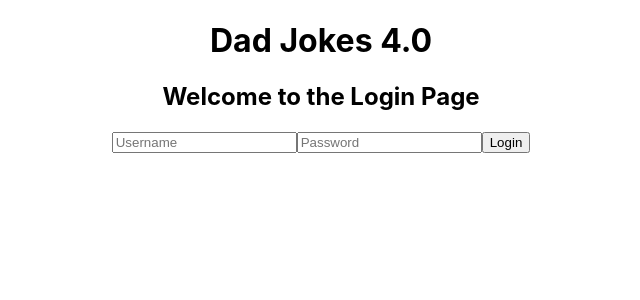
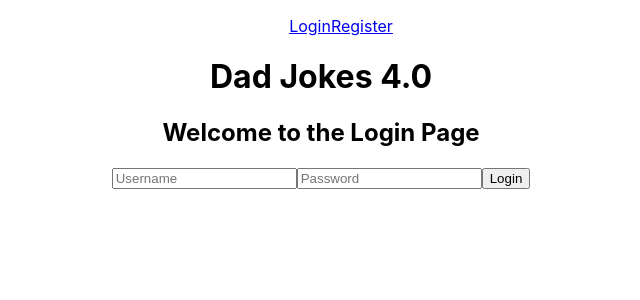
Before and after one commit to Build-Week-Dad-Jokes-4/frontend, a React (Create React App) app: page /login in a window 1280 px wide. Shown: the top 300 px of the page, without its empty margins (319-959 px from the left). Built offline with nearby package versions, Linux system fonts and the light colour scheme.

Commit message:
added Header

```diff
--- a/src/App.js
+++ b/src/App.js
@@ -5,11 +5,13 @@
 import PrivateRoute from './components/PrivateRoute';
 import Dashboard from './components/Dashboard';
 import './App.css';
+import Header from './components/Header';
 
 function App() {
   return (
     <Router>
       <div className="App">
+        <Header />
         <h1>Dad Jokes 4.0</h1>
         <Switch>
           <PrivateRoute exact path="/dashboard" component={Dashboard} />
--- a/src/components/Dashboard.js
+++ b/src/components/Dashboard.js
@@ -9,13 +9,13 @@
     axiosWithAuth()
       .get('https://be-dad-jokes.herokuapp.com/api/jokes')
       .then(res => {
-        console.log(res)
+        console.log('Dashboard res', res)
         setJokes(res.data)
       })
       .catch(err => console.log(err));
   }, []);
 
-  console.log(jokes);
+  console.log('List of jokes', jokes);
   return (
     <>
       <h2>Dashboard Page</h2>
--- /dev/null
+++ b/src/components/Header.js
@@ -0,0 +1,13 @@
+import React from 'react';
+import { Link } from 'react-router-dom';
+
+const Header = () => {
+  return (
+    <ul>
+      <Link to="/login">Login</Link>
+      <Link to="/register">Register</Link>
+    </ul>
+  )
+}
+
+export default Header;
--- a/src/components/Login.js
+++ b/src/components/Login.js
@@ -1,5 +1,6 @@
 import React, { useState } from 'react';
 import axios from 'axios';
+// import { axiosWithAuth } from '../axiosWithAuth'
 
 const Login = props => {
   // const proxy = 'https://cors-anywhere.herokuapp.com/';
@@ -19,10 +20,11 @@
   const login = e => {
     e.preventDefault();
     axios
+    // axiosWithAuth()
       .post('https://be-dad-jokes.herokuapp.com/api/auth/login', credentials)
       .then(res => {
         localStorage.setItem('token', res.data.token);
-        console.log(res);
+        console.log('Login', res);
         props.history.push('/dashboard');
       })
       .catch(err => console.log(err));
--- a/src/components/Register.js
+++ b/src/components/Register.js
@@ -22,7 +22,7 @@
     axios
       .post('https://be-dad-jokes.herokuapp.com/api/auth/register', register)
       .then(res => {
-        console.log(res);
+        console.log('Register', res);
         localStorage.setItem('token', res.data.password);
         props.history.push('/dashboard');
       })
```
